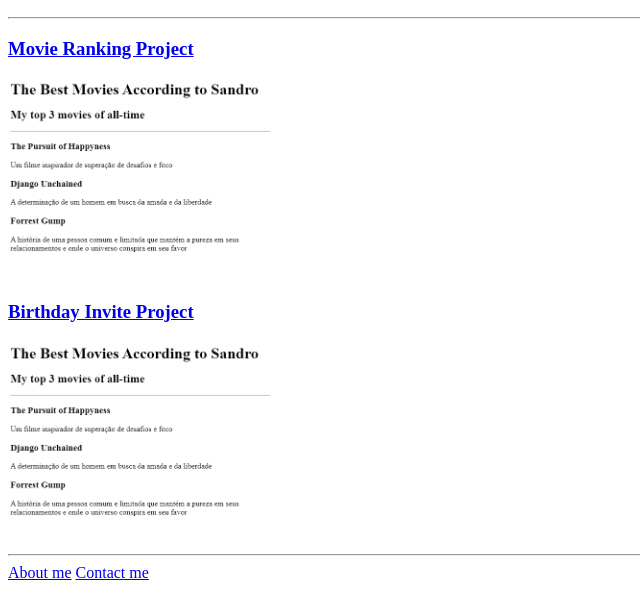
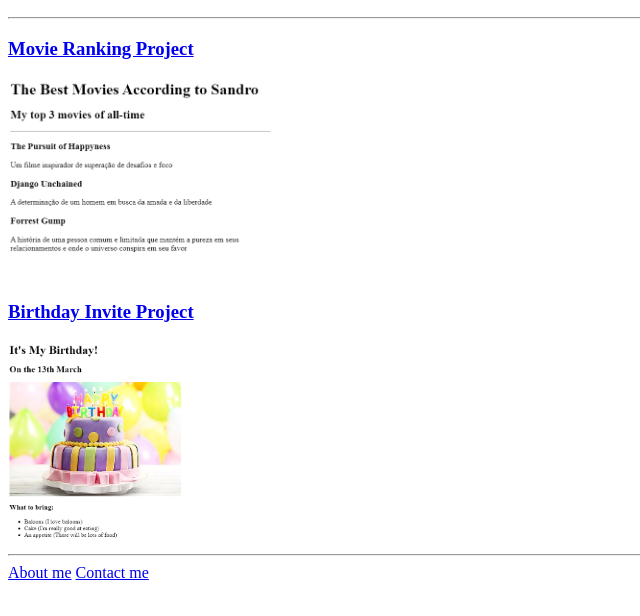
Before and after one commit to Brandsandro/html-portfolio, a plain HTML site: page index.html in a window 1280 px wide. Shown: the part 110-726 px from the top of the page, without its empty margins (0-640 px from the left). Drawn offline with Linux system fonts and the light colour scheme.

Commit message:
Update index.html

```diff
--- a/index.html
+++ b/index.html
@@ -28,9 +28,9 @@ https://developer.mozilla.org/en-US/docs/Web/HTML/Element/img#attr-height -->
     <hr />
 
     <h3><a href="./public/movie-ranking.html">Movie Ranking Project</a></h3>
-    <img src="./assets/images/preview-movie-ranking.png" height="200px" alt="Screenshot of Sandro's Movie Ranking Project Page" />
+    <img src="./assets/images/preview-movie-ranking.PNG" height="200px" alt="Screenshot of Sandro's Movie Ranking Project Page" />
     <h3><a href="./public/birthday-invite.html">Birthday Invite Project</a></h3>
-    <img src="./assets/images/preview-movie-ranking.PNG" height="200px" alt="Screenshot of Sandro's Birthday Invite Page" />
+    <img src="./assets/images/preview-birthday-invite.PNG" height="200px" alt="Screenshot of Sandro's Birthday Invite Page" />
 
     <hr />
 
```
